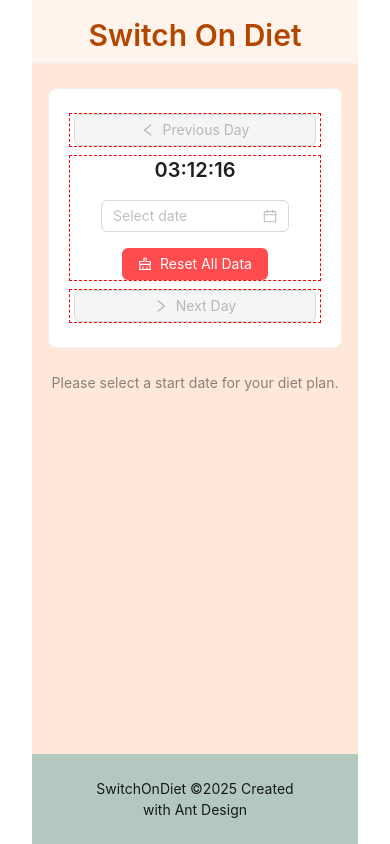
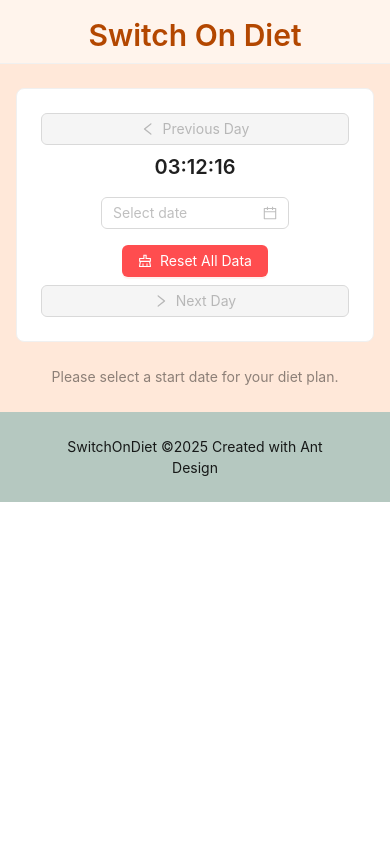
Before and after one commit to dkwo575/switch-on-diet-app, a React (Vite) app: page / in a window 390 px wide. Built offline with nearby package versions, Linux system fonts and the light colour scheme.

Commit message:
bug with not showing top side on mobile environment fixed

```diff
--- a/src/App.css
+++ b/src/App.css
@@ -1,16 +1,16 @@
-html {
-  overflow-y: scroll;
-}
-
-body {
+html,
+body,
+#root {
+  margin: 0;
+  padding: 0;
+  height: auto;
+  min-height: 100%;
   overflow-x: hidden;
 }
 
-#root {
-  max-width: 1280px;
-  margin: 0 auto;
-  padding: 2rem;
-  text-align: center;
+/* Ensure layout scrolls naturally */
+body {
+  overflow-y: auto;
 }
 
 .logo {
@@ -50,6 +50,10 @@
   font-size: 1.2rem;
 }
 
+.main-content {
+  padding: 24px 16px;
+}
+
 .read-the-docs {
   color: #888;
 }
--- a/src/App.tsx
+++ b/src/App.tsx
@@ -166,7 +166,7 @@
                   </Checkbox>
                 </List.Item>
               )}
-              style={{ maxHeight: 250, overflowY: "auto" }}
+              style={{ overflowY: "auto" }}
             />
           </Col>
           <Col xs={24} lg={12}>
@@ -175,7 +175,7 @@
               bordered
               dataSource={weeklyPlan.allowedFoods}
               renderItem={(item) => <List.Item>{item}</List.Item>}
-              style={{ maxHeight: 250, overflowY: "auto" }}
+              style={{ overflowY: "auto" }}
             />
           </Col>
         </Row>
@@ -222,9 +222,7 @@
 
   return (
     <ConfigProvider>
-      <Layout
-        style={{ minHeight: "100vh", backgroundColor: theme.palette.pumpkin2 }}
-      >
+      <Layout style={{ backgroundColor: theme.palette.pumpkin2 }}>
         <Header
           style={{
             backgroundColor: theme.palette.pumpkin1,
@@ -247,18 +245,9 @@
           className="content"
           style={{ maxWidth: 1200, margin: "0 auto" }}
         >
-          <Card style={{ marginBottom: 24, overflow: "visible" }}>
-            <Row
-              gutter={[8, 8]}
-              justify="space-between"
-              align="middle"
-              wrap={true}
-            >
-              <Col
-                xs={24}
-                sm={8}
-                style={{ border: "1px dashed red", textAlign: "center" }}
-              >
+          <Card style={{ marginBottom: 24, overflowX: "auto" }}>
+            <Row gutter={[8, 8]} justify="center" align="middle" wrap={true}>
+              <Col xs={24} sm={8} style={{ textAlign: "center" }}>
                 <Button
                   icon={<LeftOutlined />}
                   onClick={goToPreviousDay}
@@ -269,11 +258,7 @@
                   Previous Day
                 </Button>
               </Col>
-              <Col
-                xs={24}
-                sm={8}
-                style={{ border: "1px dashed red", textAlign: "center" }}
-              >
+              <Col xs={24} sm={8} style={{ textAlign: "center" }}>
                 <Space
                   direction="vertical"
                   align="center"
@@ -310,11 +295,7 @@
                   </Popconfirm>
                 </Space>
               </Col>
-              <Col
-                xs={24}
-                sm={8}
-                style={{ border: "1px dashed red", textAlign: "center" }}
-              >
+              <Col xs={24} sm={8} style={{ textAlign: "center" }}>
                 <Button
                   icon={<RightOutlined />}
                   onClick={goToNextDay}
```
